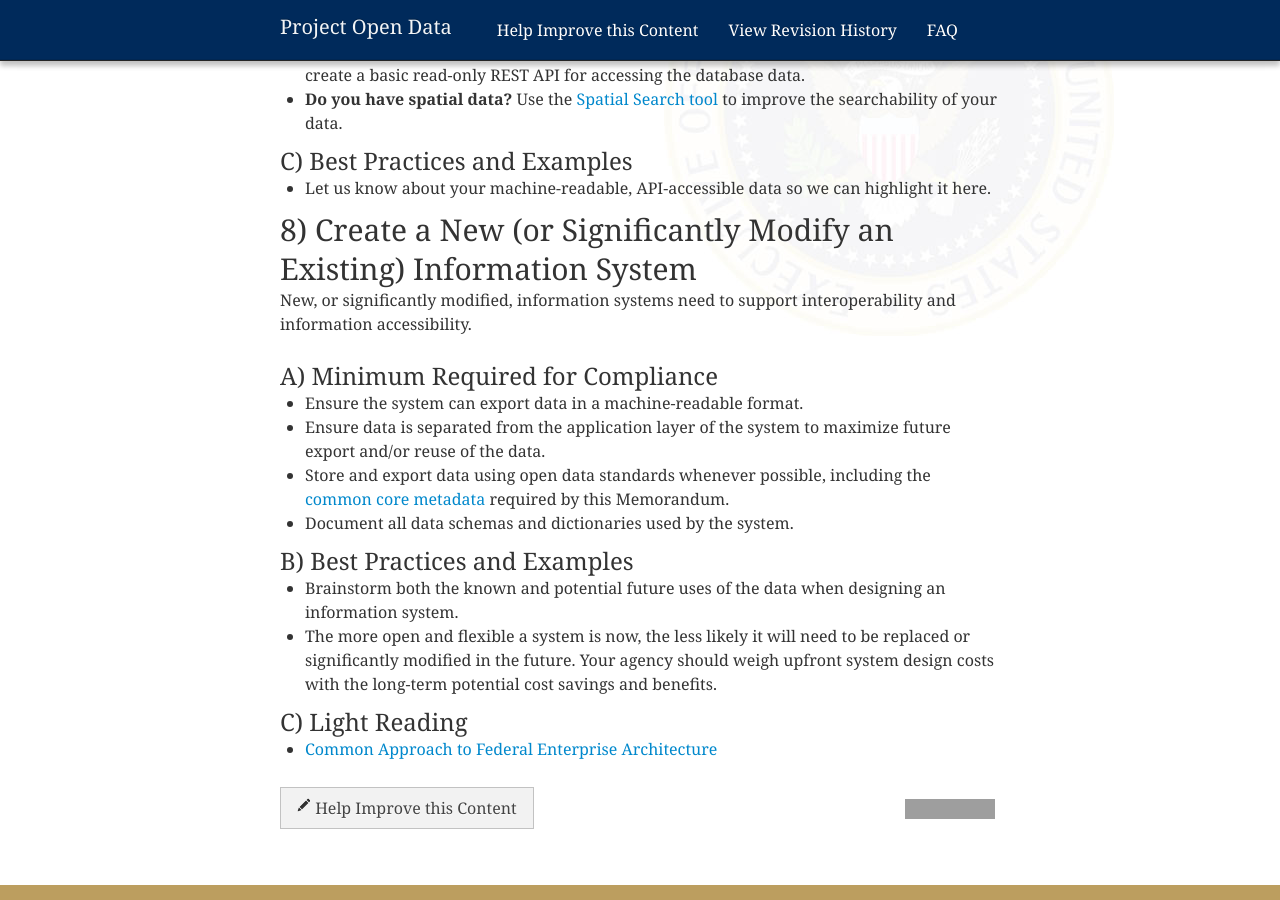
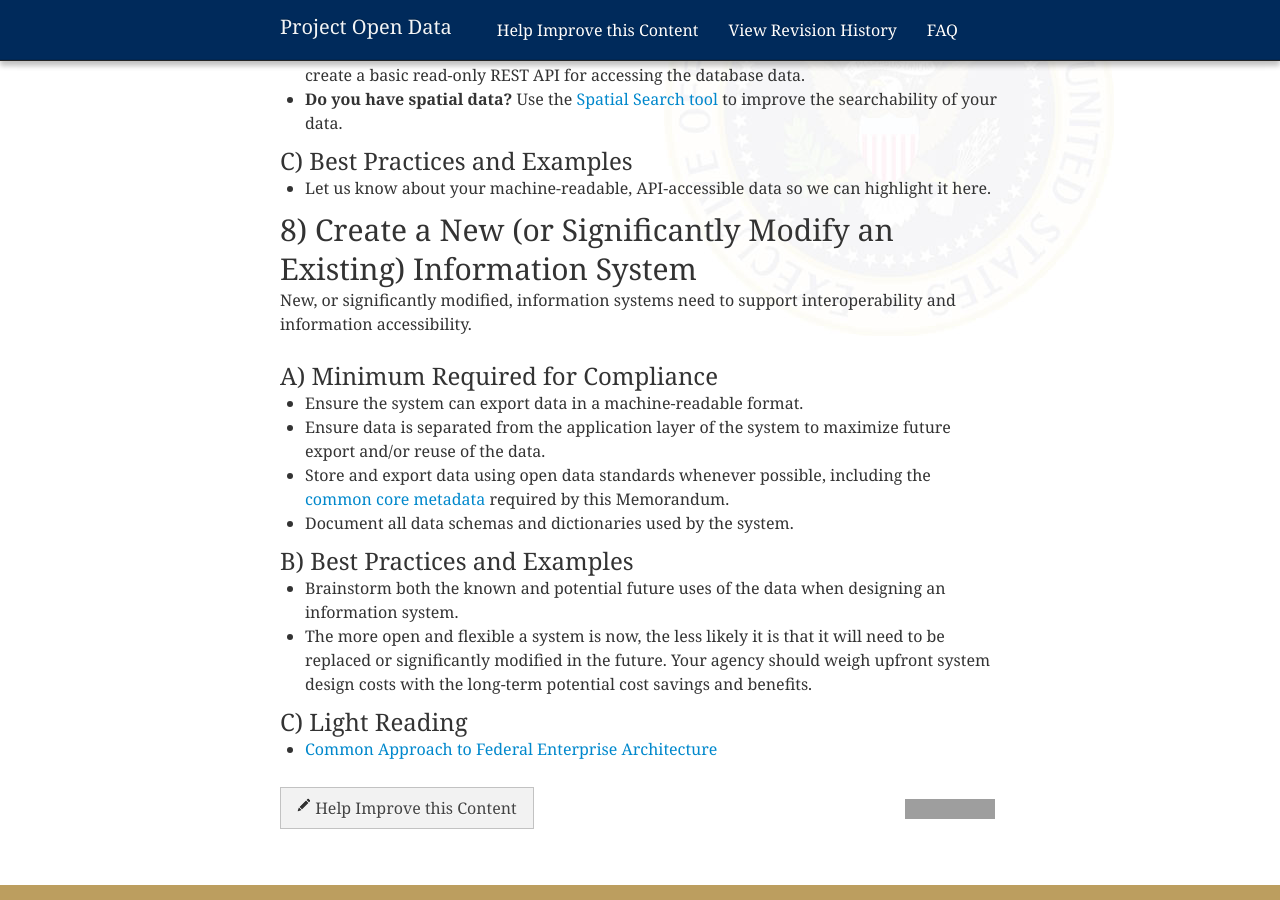
Before and after one commit to gbinal/p-o-d.github.com, a Jekyll site: the page built from implementation-guide.md, in a window 1280 px wide and 900 px high, scrolled down 5059 px. Built offline with Jekyll 4.4.1, drawn with Linux system fonts in a browser that asks for light colours; nearby versions of some CDN libraries; grey boxes are pictures that could not be loaded.

Commit message:
Grammar fix

```diff
--- a/implementation-guide.md
+++ b/implementation-guide.md
@@ -182,7 +182,7 @@ New, or significantly modified, information systems need to support interoperabi
 ### B) Best Practices and Examples
 
 * Brainstorm both the known and potential future uses of the data when designing an information system.
-* The more open and flexible a system is now, the less likely it will need to be replaced or significantly modified in the future. Your agency should weigh upfront system design costs with the long-term potential cost savings and benefits.
+* The more open and flexible a system is now, the less likely it is that it will need to be replaced or significantly modified in the future. Your agency should weigh upfront system design costs with the long-term potential cost savings and benefits.
 
 ### C) Light Reading
 
```
